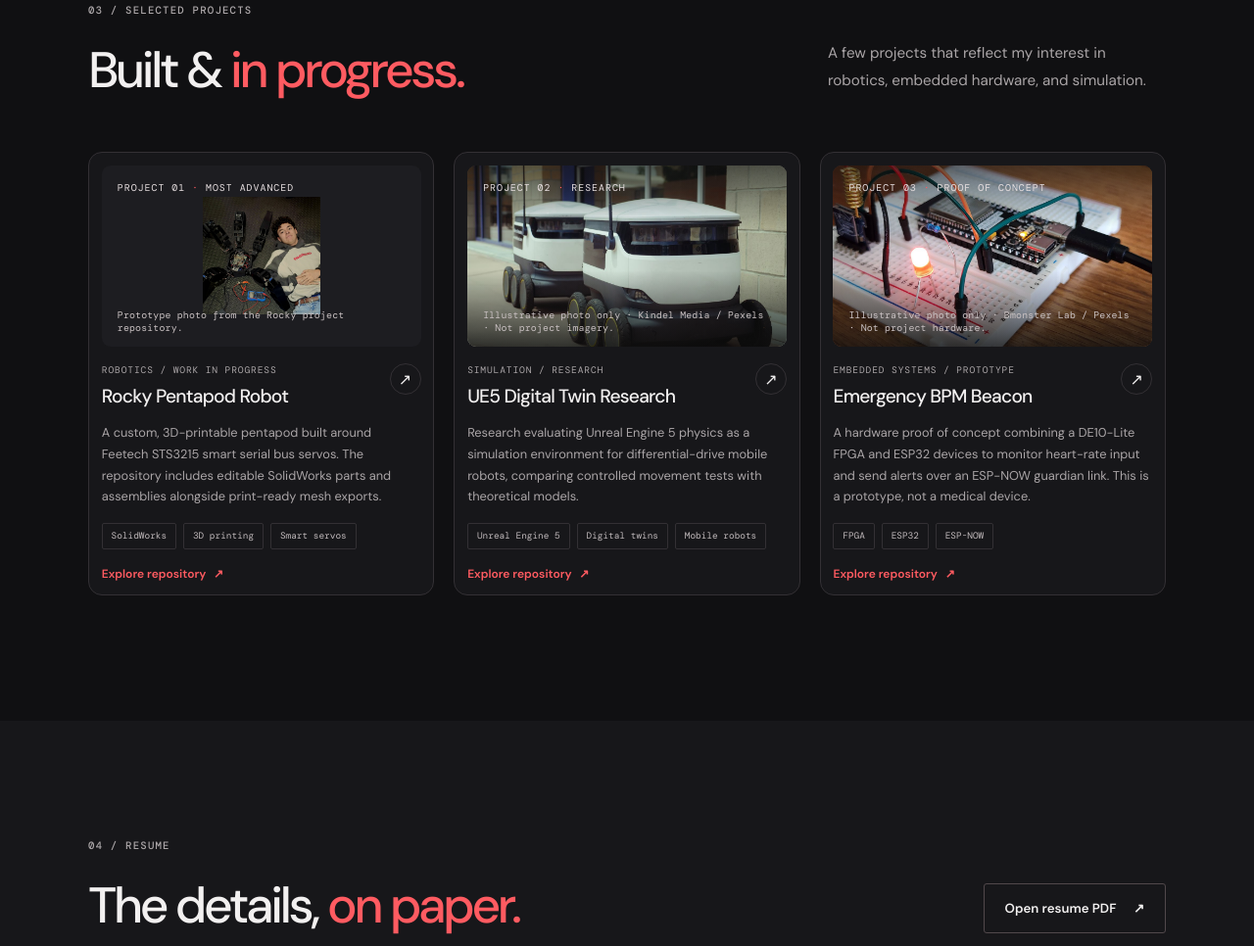
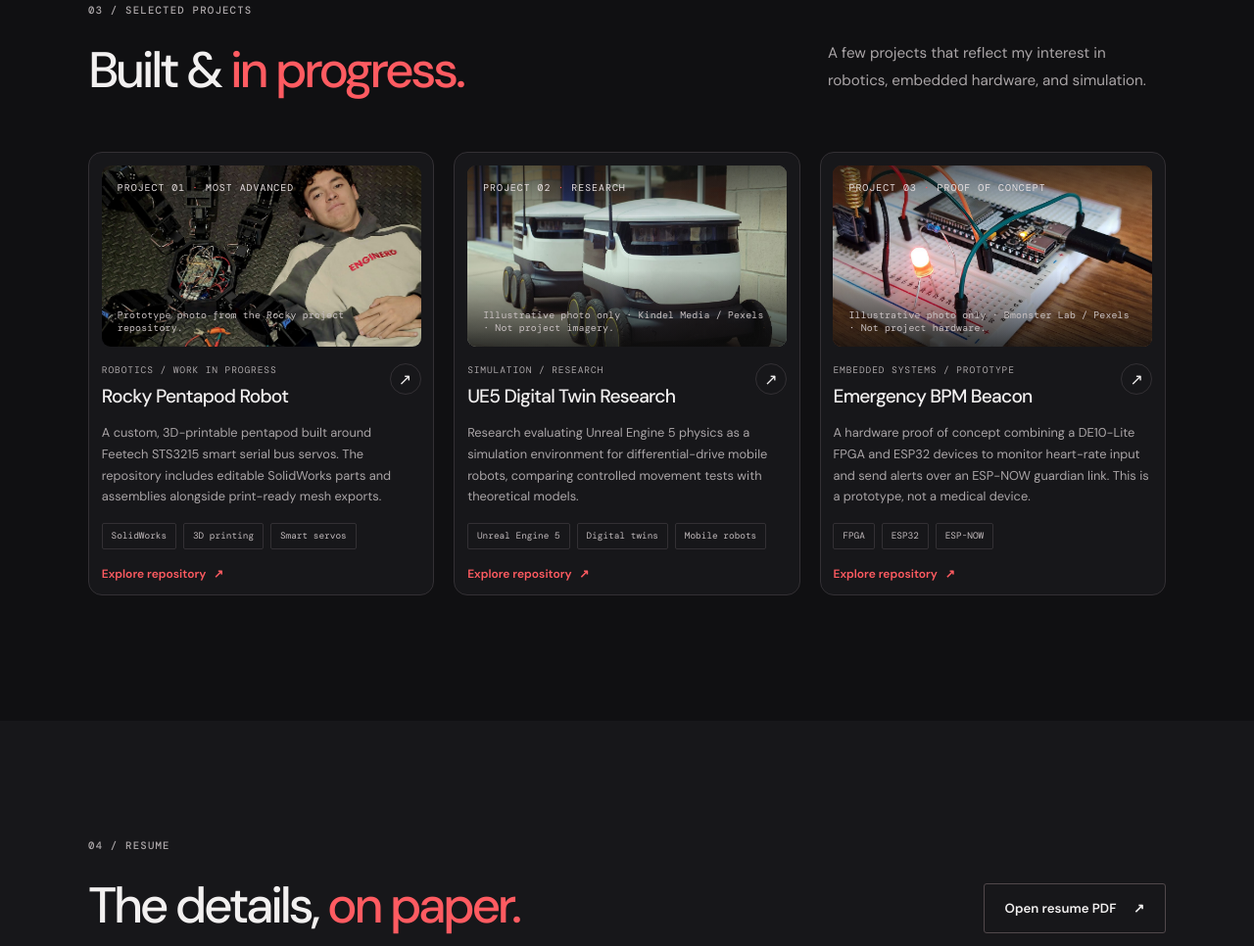
Before and after one commit to Alexis-c-d/alexis-portfolio, a plain HTML site: page index.html in a window 1280 px wide. Shown: the part 2227-3193 px from the top of the page at 98% size. Drawn offline with nearby package versions, Linux system fonts and the light colour scheme.

Commit message:
Fill Rocky project photo frame

```diff
--- a/styles.css
+++ b/styles.css
@@ -91,7 +91,7 @@ h1, h2, h3, p { margin-top: 0; }
 .project-card-link { height: 100%; min-height: 100%; padding: .8rem; display: flex; flex-direction: column; border: 1px solid var(--line); border-radius: 14px; background: var(--surface); color: inherit; text-decoration: none; transition: transform .2s ease, border-color .2s ease, background .2s ease; }
 .project-card-link:hover { transform: translateY(-4px); border-color: var(--accent-deep); background: var(--surface-raised); }
 .project-visual { position: relative; min-height: 185px; margin: 0; overflow: hidden; display: grid; place-items: center; border-radius: 9px; background: var(--surface-raised); }
-.rocky-visual img { position: absolute; top: 50%; left: 50%; width: auto; height: auto; max-width: 76%; max-height: 120px; object-fit: contain; transform: translate(-50%, -50%); }
+.rocky-visual img { position: absolute; inset: 0; width: 100%; height: 100%; object-fit: cover; object-position: center 48%; }
 .project-visual-photo { height: 185px; }
 .project-visual-photo img { position: absolute; inset: 0; width: 100%; height: 100%; object-fit: cover; }
 .project-visual-photo::after { position: absolute; z-index: 1; inset: 0; background: linear-gradient(180deg, #0d0d0d99, transparent 34%, transparent 58%, #0d0d0dcc); content: ""; pointer-events: none; }
```
